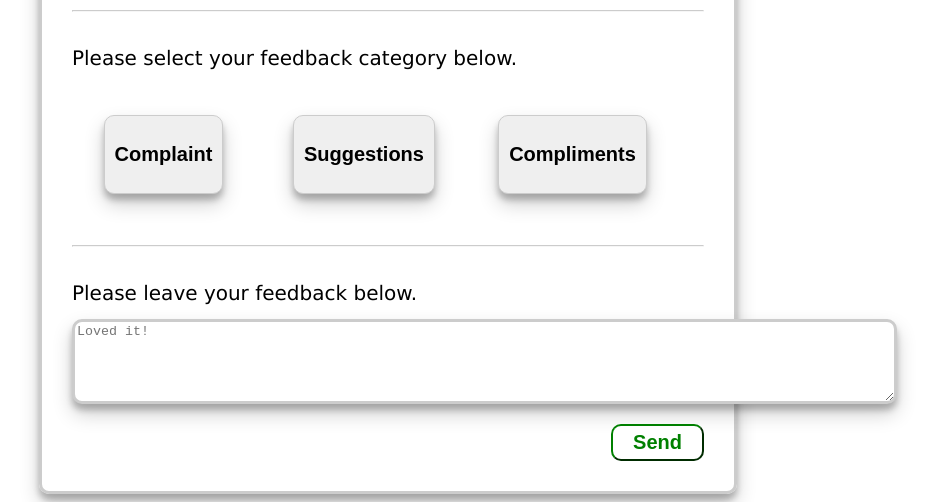
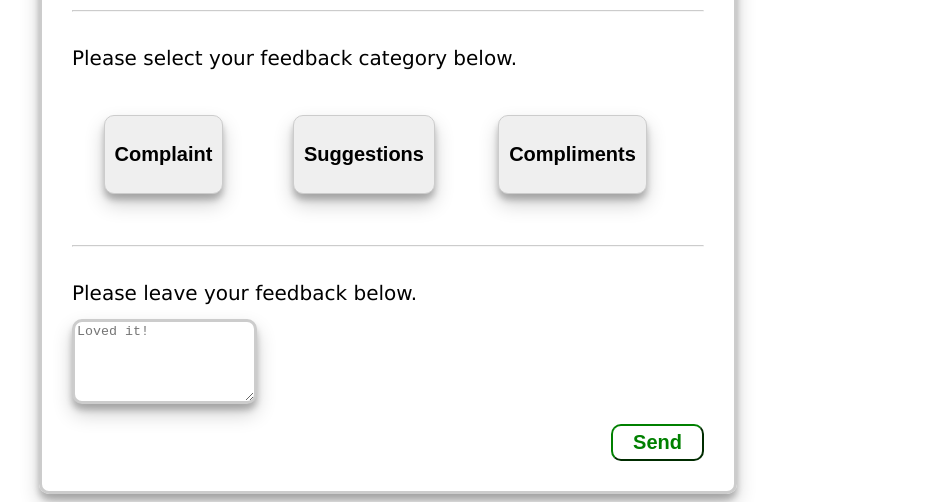
Before and after one commit to ankittkp/web-practice, a plain HTML site: page feedback/index.html in a window 1280 px wide. Shown: the part 393-895 px from the top of the page, without its empty margins (252-1187 px from the left). Drawn offline with Linux system fonts and the light colour scheme.

Commit message:
Update index.html

```diff
--- a/feedback/index.html
+++ b/feedback/index.html
@@ -13,7 +13,7 @@
        <p class="left"> Please select your feedback category below.<br>
         <button class="box"><h2>Complaint</h2></button> <button class="box"><h2>Suggestions</h2></button><button class="box"><h2>Compliments</h2></button><hr></p>
        <p class="left"> Please leave your feedback below.<br>
-        <textarea placeholder="Loved it!" rows="5" cols="100"></textarea>
+        <textarea placeholder="Loved it!" rows="5"></textarea>
        </p>
         <footer><button class="send" ><strong>Send</strong></button></footer>
         </div>
```
